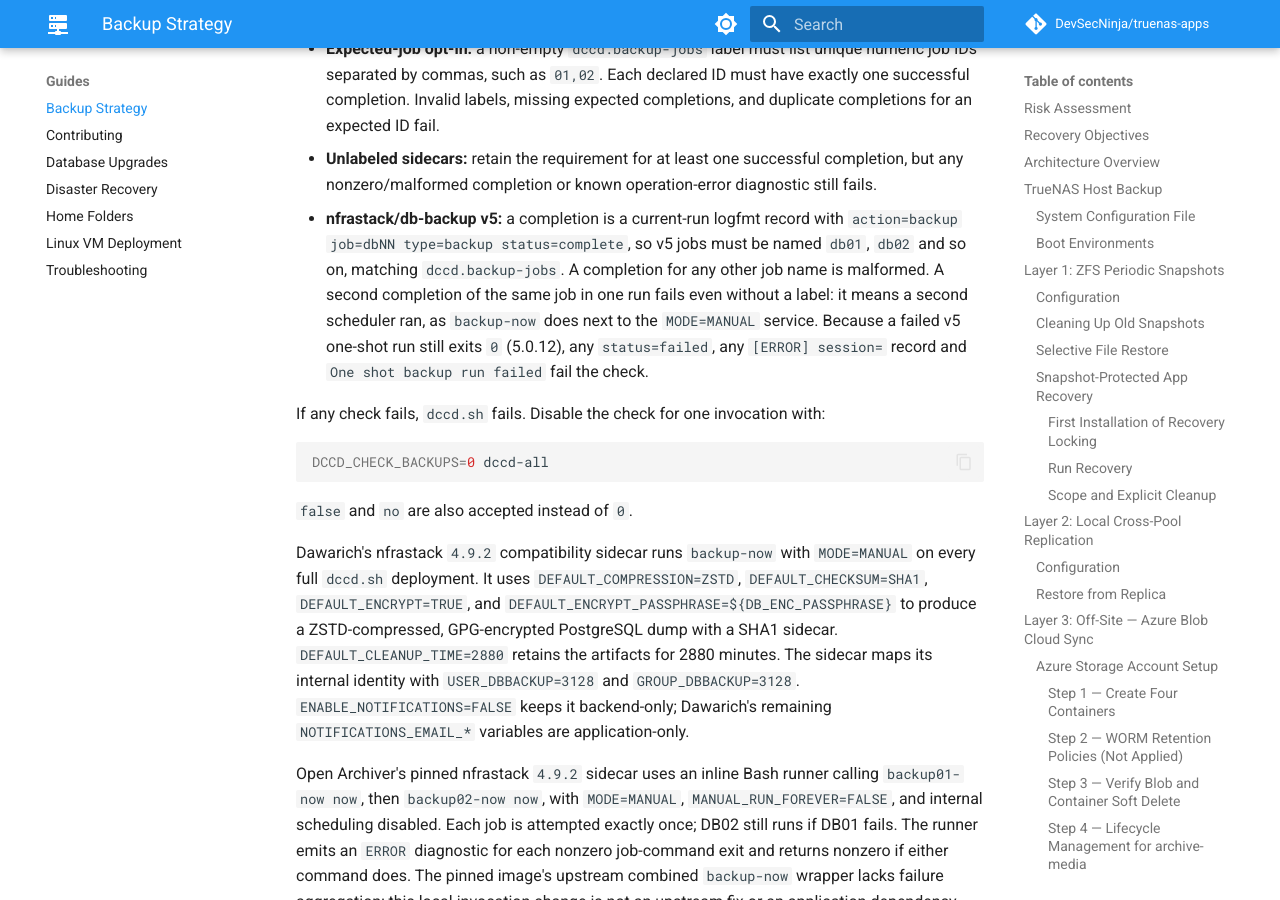
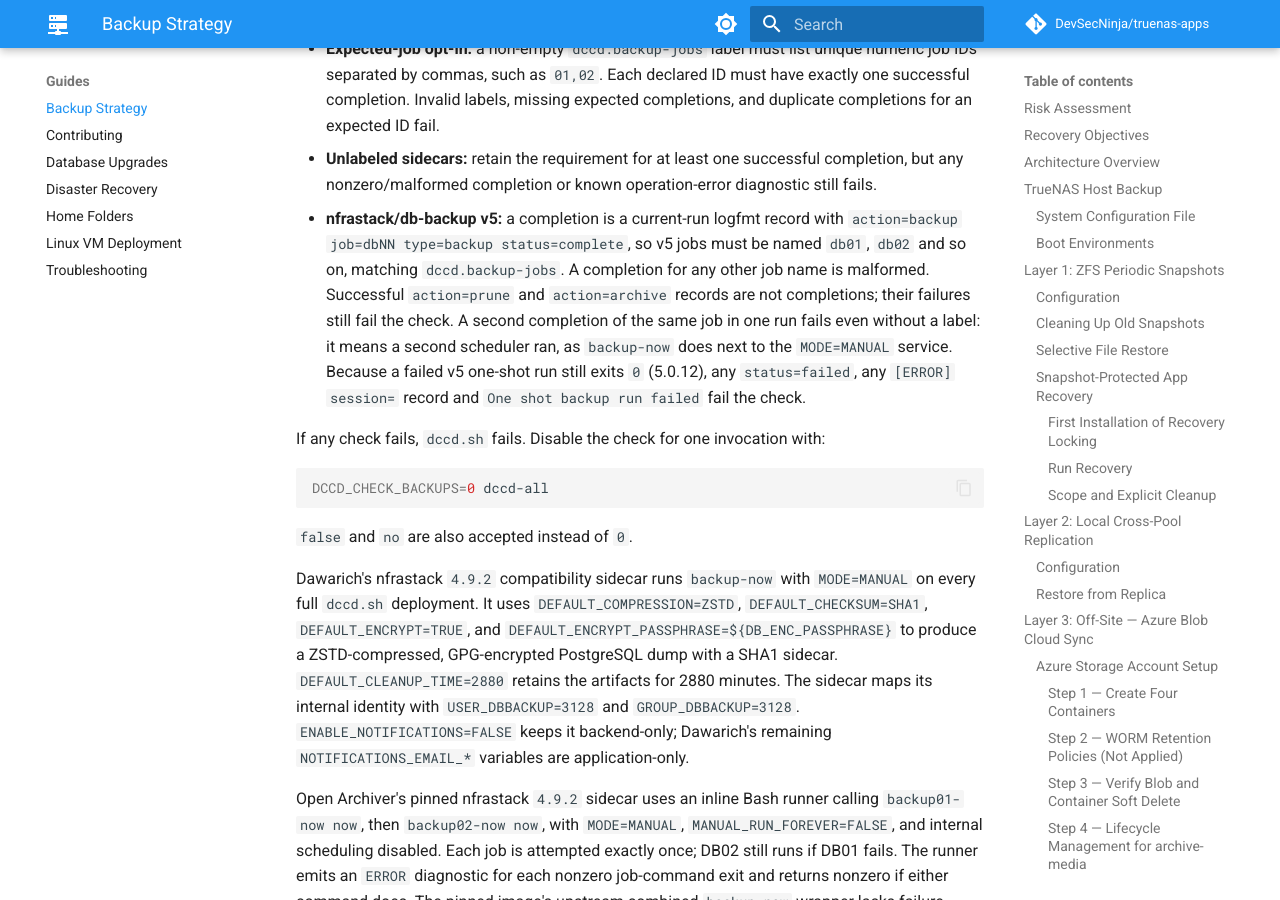
Before and after one commit to DevSecNinja/truenas-apps, an MkDocs documentation site: the page built from docs/BACKUP.md, in a window 1280 px wide and 900 px high, scrolled down 35325 px. Built offline with MkDocs 1.6.1 and Material for MkDocs 9.7.7, drawn with Linux system fonts in a browser that asks for light colours; comment, search, counter and statistics services are not loaded.

Commit message:
fix(dccd): ignore db-backup v5 prune and archive completion records
prune and archive records carry the same type=backup status=complete fields
(jlog in 5.0.12 retention.go); count only action=backup records.

Co-authored-by: Copilot App <223556219+Copilot@users.noreply.github.com>

```diff
--- a/docs/BACKUP.md
+++ b/docs/BACKUP.md
@@ -1250,7 +1250,9 @@ checks alone proves that an artifact decrypts or restores successfully.
 - **nfrastack/db-backup v5:** a completion is a current-run logfmt record with
     `action=backup job=dbNN type=backup status=complete`, so v5 jobs must be
     named `db01`, `db02` and so on, matching `dccd.backup-jobs`. A completion
-    for any other job name is malformed. A second completion of the same job
+    for any other job name is malformed. Successful `action=prune` and
+    `action=archive` records are not completions; their failures still fail
+    the check. A second completion of the same job
     in one run fails even without a label: it means a second scheduler ran, as
     `backup-now` does next to the `MODE=MANUAL` service. Because a failed v5
     one-shot run still exits `0` (5.0.12), any `status=failed`, any
```
Also changed, not shown: 2 other files.
